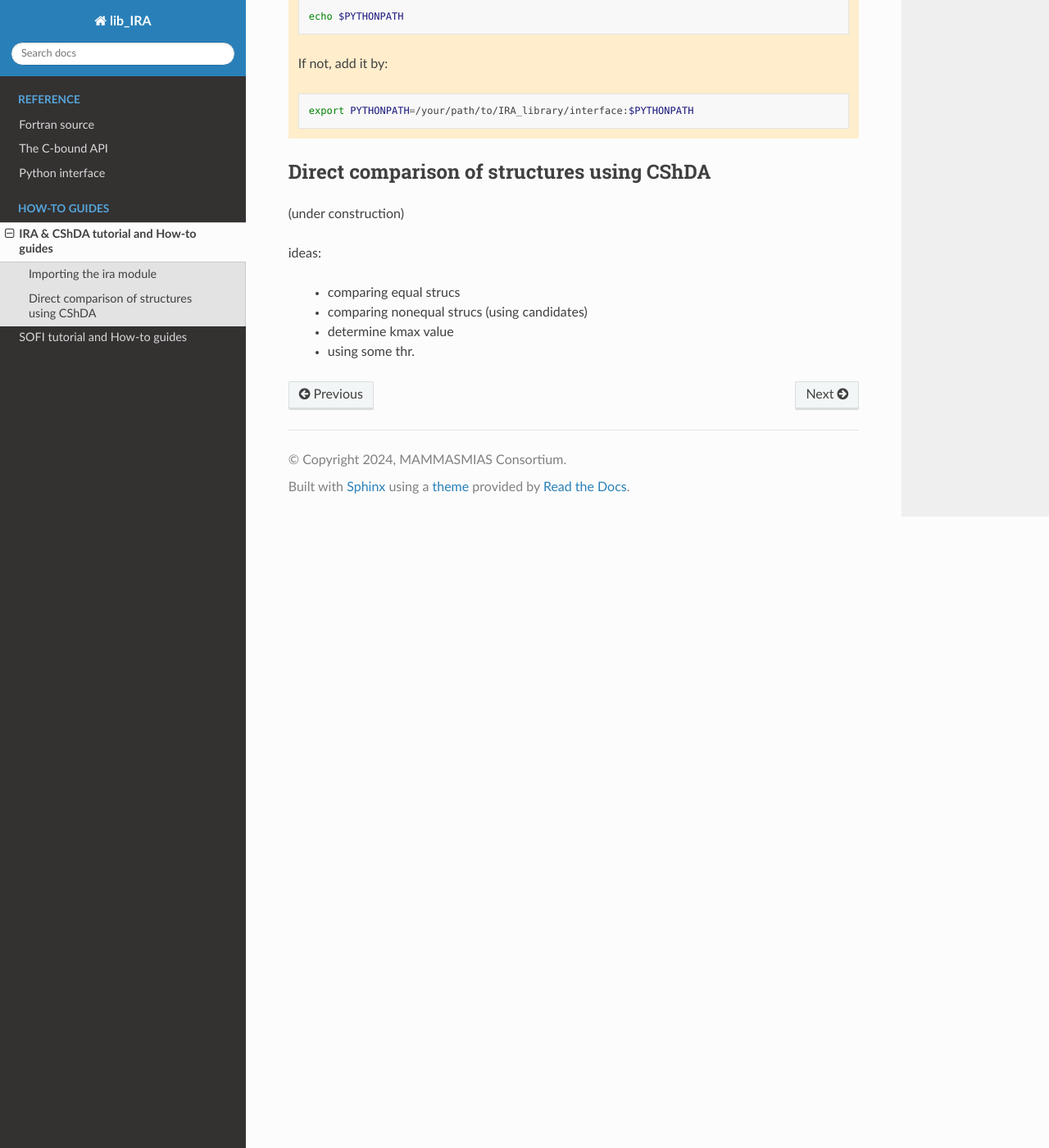
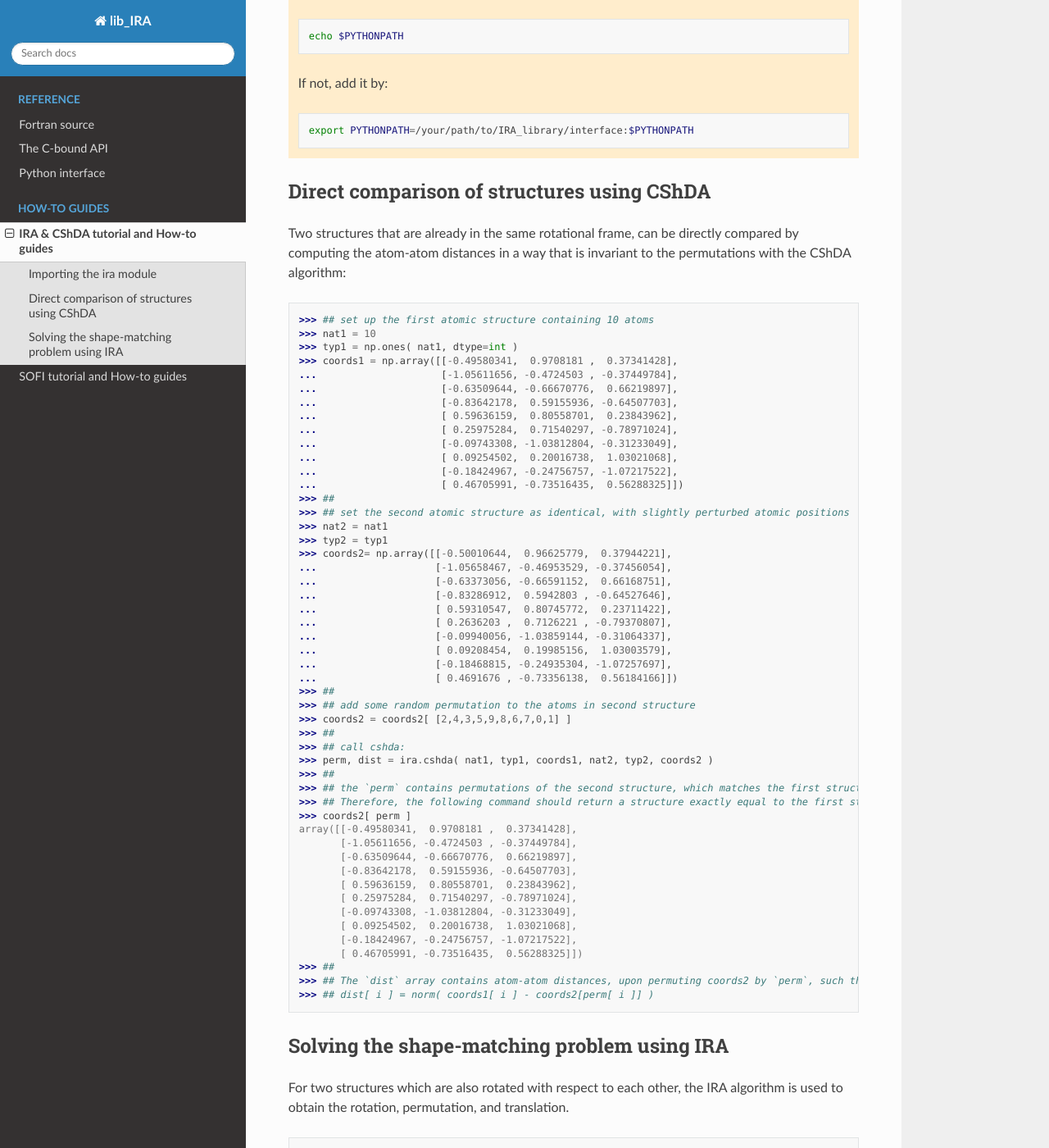
Before and after one commit to mammasmias/IterativeRotationsAssignments, a Sphinx documentation site: the page built from docs/howto/ira_howto.rst, in a window 1280 px wide and 1400 px high, scrolled down 1032 px. Shown: the whole window at 82% size. Built offline with Sphinx 7.4.7 and the Read the Docs theme 2.0.0, drawn with Linux system fonts in a browser that asks for light colours; some of the changed text lies outside the part shown.

Commit message:
add some ira docs

```diff
--- a/docs/howto/ira_howto.rst
+++ b/docs/howto/ira_howto.rst
@@ -56,6 +56,110 @@
 Direct comparison of structures using CShDA
 ===========================================
 
+Two structures that are already in the same rotational frame, can be directly compared by
+computing the atom-atom distances in a way that is invariant to the
+permutations with the CShDA algorithm:
+
+   >>> ## set up the first atomic structure containing 10 atoms
+   >>> nat1 = 10
+   >>> typ1 = np.ones( nat1, dtype=int )
+   >>> coords1 = np.array([[-0.49580341,  0.9708181 ,  0.37341428],
+   ...                     [-1.05611656, -0.4724503 , -0.37449784],
+   ...                     [-0.63509644, -0.66670776,  0.66219897],
+   ...                     [-0.83642178,  0.59155936, -0.64507703],
+   ...                     [ 0.59636159,  0.80558701,  0.23843962],
+   ...                     [ 0.25975284,  0.71540297, -0.78971024],
+   ...                     [-0.09743308, -1.03812804, -0.31233049],
+   ...                     [ 0.09254502,  0.20016738,  1.03021068],
+   ...                     [-0.18424967, -0.24756757, -1.07217522],
+   ...                     [ 0.46705991, -0.73516435,  0.56288325]])
+   >>> ##
+   >>> ## set the second atomic structure as identical, with slightly perturbed atomic positions
+   >>> nat2 = nat1
+   >>> typ2 = typ1
+   >>> coords2= np.array([[-0.50010644,  0.96625779,  0.37944221],
+   ...                    [-1.05658467, -0.46953529, -0.37456054],
+   ...                    [-0.63373056, -0.66591152,  0.66168751],
+   ...                    [-0.83286912,  0.5942803 , -0.64527646],
+   ...                    [ 0.59310547,  0.80745772,  0.23711422],
+   ...                    [ 0.2636203 ,  0.7126221 , -0.79370807],
+   ...                    [-0.09940056, -1.03859144, -0.31064337],
+   ...                    [ 0.09208454,  0.19985156,  1.03003579],
+   ...                    [-0.18468815, -0.24935304, -1.07257697],
+   ...                    [ 0.4691676 , -0.73356138,  0.56184166]])
+   >>> ##
+   >>> ## add some random permutation to the atoms in second structure
+   >>> coords2 = coords2[ [2,4,3,5,9,8,6,7,0,1] ]
+   >>> ##
+   >>> ## call cshda:
+   >>> perm, dist = ira.cshda( nat1, typ1, coords1, nat2, typ2, coords2 )
+   >>> ##
+   >>> ## the `perm` contains permutations of the second structure, which matches the first structure.
+   >>> ## Therefore, the following command should return a structure exactly equal to the first structure:
+   >>> coords2[ perm ]
+   array([[-0.49580341,  0.9708181 ,  0.37341428],
+          [-1.05611656, -0.4724503 , -0.37449784],
+          [-0.63509644, -0.66670776,  0.66219897],
+          [-0.83642178,  0.59155936, -0.64507703],
+          [ 0.59636159,  0.80558701,  0.23843962],
+          [ 0.25975284,  0.71540297, -0.78971024],
+          [-0.09743308, -1.03812804, -0.31233049],
+          [ 0.09254502,  0.20016738,  1.03021068],
+          [-0.18424967, -0.24756757, -1.07217522],
+          [ 0.46705991, -0.73516435,  0.56288325]])
+   >>> ##
+   >>> ## The `dist` array contains atom-atom distances, upon permuting coords2 by `perm`, such that:
+   >>> ## dist[ i ] = norm( coords1[ i ] - coords2[perm[ i ]] )
+
+
+Solving the shape-matching problem using IRA
+============================================
+
+For two structures which are also rotated with respect to each other, the IRA algorithm is used
+to obtain the rotation, permutation, and translation.
+
+   >>> ## set the first atomic structure
+   >>> nat1 = 10
+   >>> typ1 = np.ones( nat1, dtype=int )
+   >>> coords1 = np.array([[-0.49580341,  0.9708181 ,  0.37341428],
+   ...                     [-1.05611656, -0.4724503 , -0.37449784],
+   ...                     [-0.63509644, -0.66670776,  0.66219897],
+   ...                     [-0.83642178,  0.59155936, -0.64507703],
+   ...                     [ 0.59636159,  0.80558701,  0.23843962],
+   ...                     [ 0.25975284,  0.71540297, -0.78971024],
+   ...                     [-0.09743308, -1.03812804, -0.31233049],
+   ...                     [ 0.09254502,  0.20016738,  1.03021068],
+   ...                     [-0.18424967, -0.24756757, -1.07217522],
+   ...                     [ 0.46705991, -0.73516435,  0.56288325]])
+   >>> ##
+   >>> ## set the second atomic structure
+   >>> nat2 = 10
+   >>> typ2 = np.ones(nat2, dtype=int)
+   >>> coords2 = np.array([[-1.10284703,  0.14412375,  0.19443024],
+   ...                     [ 0.66659232,  0.55627796, -0.56721304],
+   ...                     [ 0.48071837,  0.23696574,  1.09688377],
+   ...                     [ 1.08098955, -0.07699871,  0.21481947],
+   ...                     [-0.66132935, -0.27573102, -0.73025453],
+   ...                     [ 0.39018548, -0.81148351,  0.65078612],
+   ...                     [-0.57686949, -0.8993001 ,  0.15398734],
+   ...                     [-0.42460153,  0.78820488, -0.54634801],
+   ...                     [ 0.27879878,  1.07299866,  0.34477351],
+   ...                     [-0.52245748, -0.27294984,  1.07110467]])
+   >>> ##
+   >>> ## find the shape-matching
+   >>> kmax_factor = 1.8
+   >>> r, t, p, hd = ira.match( nat1, typ1, coords1, nat2, typ2, coords2, kmax_factor )
+   >>> ## `r` contains the rotation matrix, `t` the translation vector,
+   >>> ## `p` the permutation, and ``hd`` the hasudorff distance.
+   >>> hd
+   0.00751228170905401
+
+.. note::
+   The ``kmax_factor`` is a multiplicative factor that needs to be larger than 1.0. Larger value increases the
+   search space of the rotations, but slows down the algorithm. Default value of 1.8 seems to be quite ok.
+
+
+
 (under construction)
 
 ideas:
```
Also changed, not shown: 1 other file.
